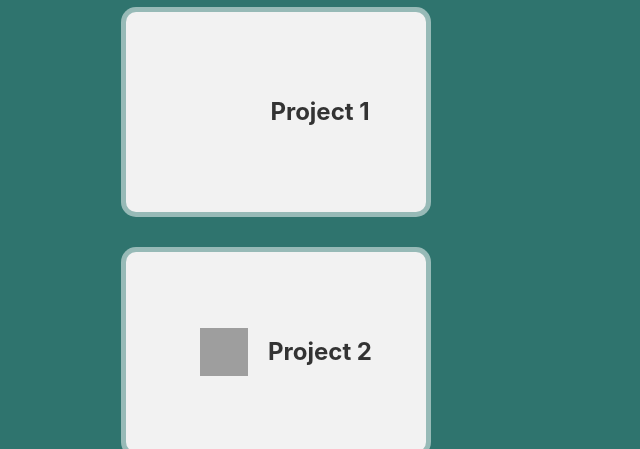
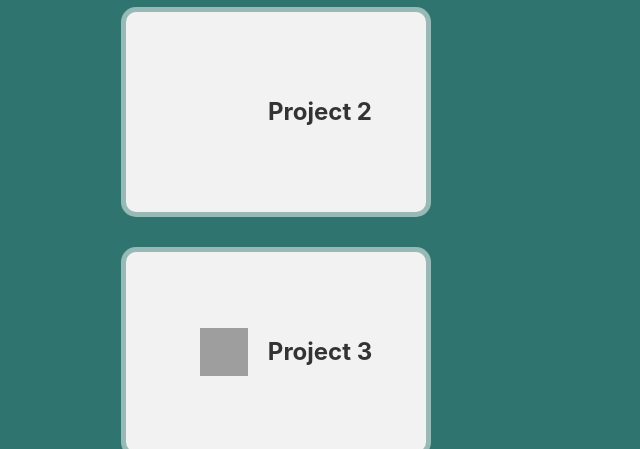
Before and after one commit to irbala/selfhone, a plain HTML site: page index.html in a window 1280 px wide. Shown: the part 2083-2532 px from the top of the page, 364-1004 px from the left. Drawn offline with nearby package versions, Linux system fonts and the light colour scheme; grey boxes are pictures that could not be loaded.

Commit message:
Update index.html

```diff
--- a/index.html
+++ b/index.html
@@ -57,7 +57,7 @@
 	          <div class="card">
  <svg xmlns="http://www.w3.org/2000/svg" viewBox="0 0 24 24">
   <!-- Add an anchor element around the image element -->
-    <p class="card__title">Project 1</p>
+    <p class="card__title">Project 2</p>
 </svg>
   <div class="card__content">
     <p class="card__description">Artist Portfolio for my bestfriend. 2023.</p>
@@ -71,7 +71,7 @@
  <svg xmlns="http://www.w3.org/2000/svg" viewBox="0 0 24 24">
   <!-- Add an anchor element around the image element -->
          <image x="0" y="0" width="24" height="24" href="https://cdn-icons-png.flaticon.com/512/5110/5110208.png" />
-    <p class="card__title">Project 2</p>
+    <p class="card__title">Project 3</p>
 
 </svg>
   <div class="card__content">
```
